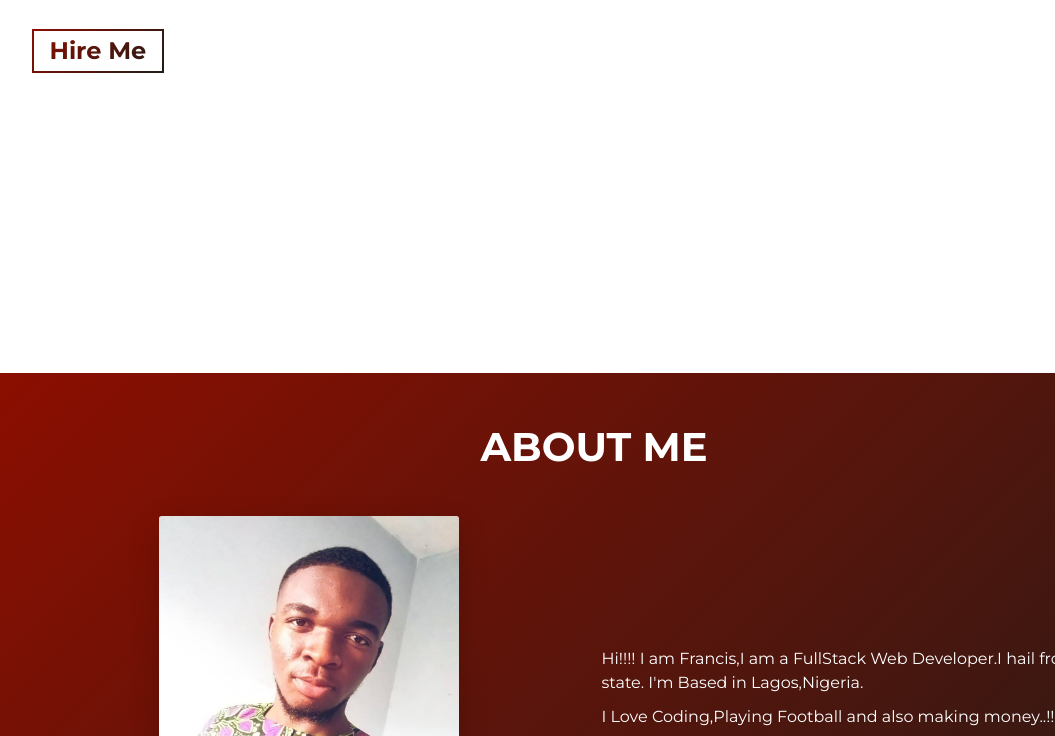
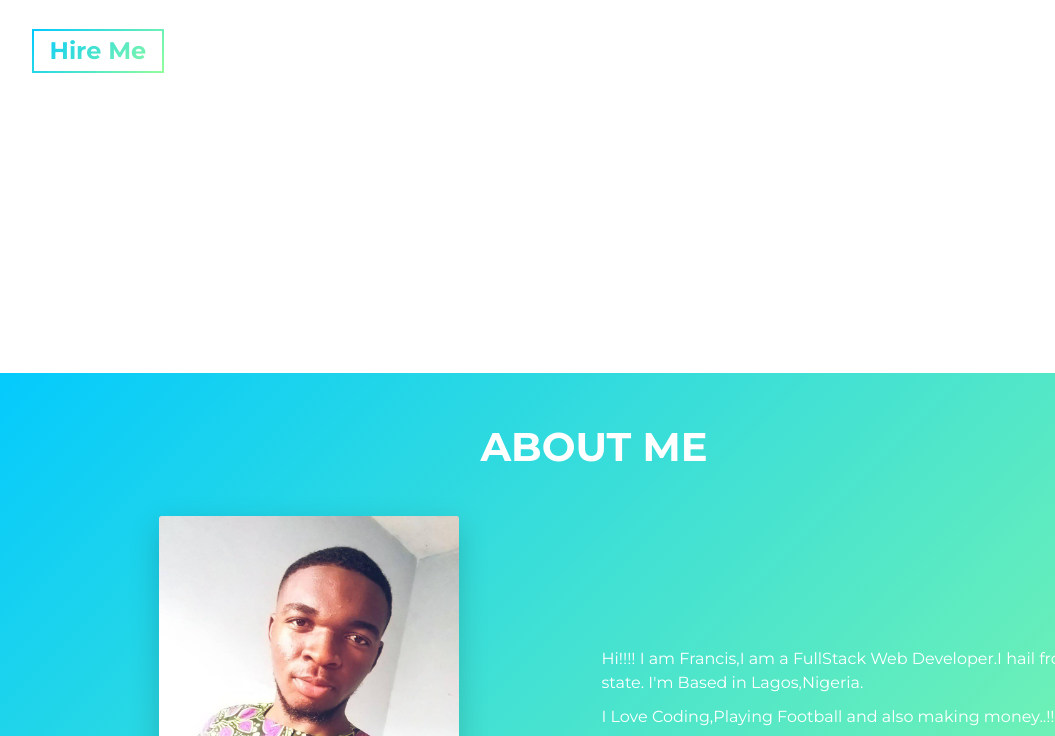
Before and after one commit to Godwinn22/Portfolio, a website built with Parcel: page src/index.html in a window 1280 px wide. Shown: the part 427-1163 px from the top of the page, without its empty margins (46-1101 px from the left). Built offline with nearby package versions, Linux system fonts and the light colour scheme.

Commit message:
updated variable.scss

```diff
--- a/src/sass/abstracts/_variables.scss
+++ b/src/sass/abstracts/_variables.scss
@@ -1,6 +1,6 @@
 // COLORS
-$primary-color: #8E0E00;
-$secondary-color: #1F1C18;
+$primary-color: #00C9FF;
+$secondary-color: #92FE9D;
 
 $white-color: #fff;
 
```
